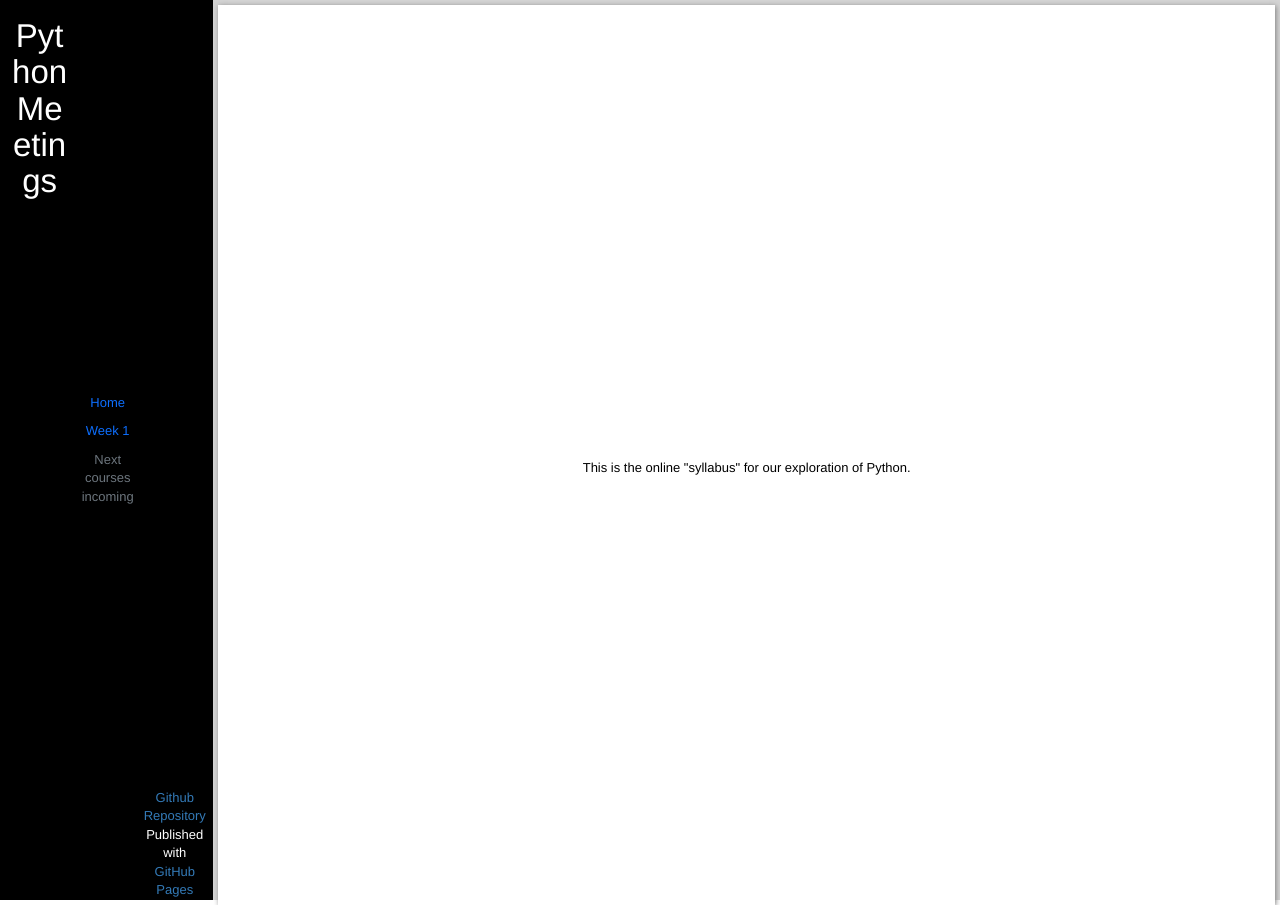
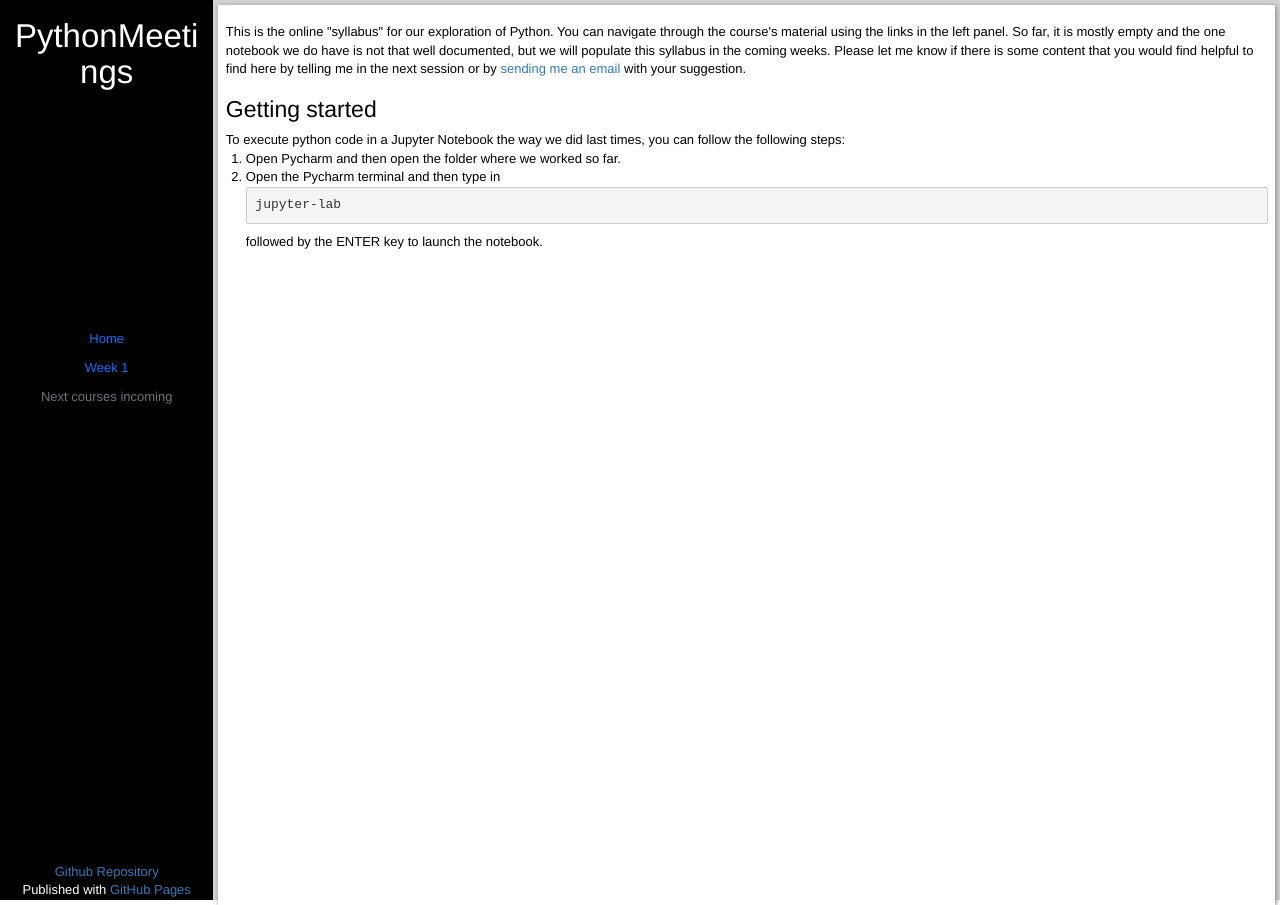
Before and after one commit to gildasmulders/PythonMeetings, a Jekyll site: the page built from index.html, in a window 1280 px wide. Built offline with Jekyll 4.4.1, drawn with Linux system fonts in a browser that asks for light colours; nearby versions of some CDN libraries; comment, search, counter and statistics services are not loaded; the repository's description, which GitHub fills in, is left out.

Commit message:
fix aside + docs in home

```diff
--- a/_layouts/default.html
+++ b/_layouts/default.html
@@ -14,7 +14,7 @@
 
   <body class="container-fluid">
     <div class="row h-100" style="background: lightgray;">
-        <aside class="col-2 h-100 d-flex" style="background: black; text-align: center; color: white;">
+        <aside class="col-2 h-100 d-flex flex-column align-items-center" style="background: black; text-align: center; color: white;">
             <header style="word-break: break-word;">
                 <h1>{{ site.title | default: site.github.repository_name }}</h1>
             </header>
--- a/index.html
+++ b/index.html
@@ -1,7 +1,23 @@
 ---
 layout: default
 ---
-<h2>{{ site.description | default: site.github.project_tagline }}</h2>
-<p>
-    This is the online "syllabus" for our exploration of Python.
-</p>
+<div class="h-100">
+    <div style="text-align: center;">
+        <h2>{{ site.description | default: site.github.project_tagline }}</h2>
+    </div>
+    <p>
+        This is the online "syllabus" for our exploration of Python. You can navigate through the course's material using the links in the left panel.
+        So far, it is mostly empty and the one notebook we do have is not that well documented, but we will populate this syllabus in the coming weeks.
+        Please let me know if there is some content that you would find helpful to find here by telling me in the next session or by <a href="mailto:gildas.mulders@uclouvain.be">sending me an email</a> with your suggestion.
+    </p>
+    <section>
+        <h3>Getting started</h3>
+        To execute python code in a Jupyter Notebook the way we did last times, you can follow the following steps:
+        <ol>
+            <li>Open Pycharm and then open the folder where we worked so far.</li>
+            <li>Open the Pycharm terminal and then type in
+                <pre>jupyter-lab</pre> followed by the ENTER key to launch the notebook.
+            </li>
+        </ol>
+    </section>
+</div>
```
Also changed, not shown: _includes/nav.html (line endings or trailing spaces).
